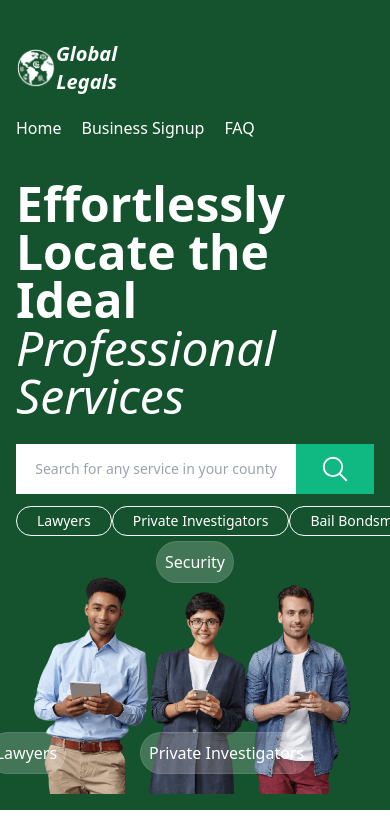
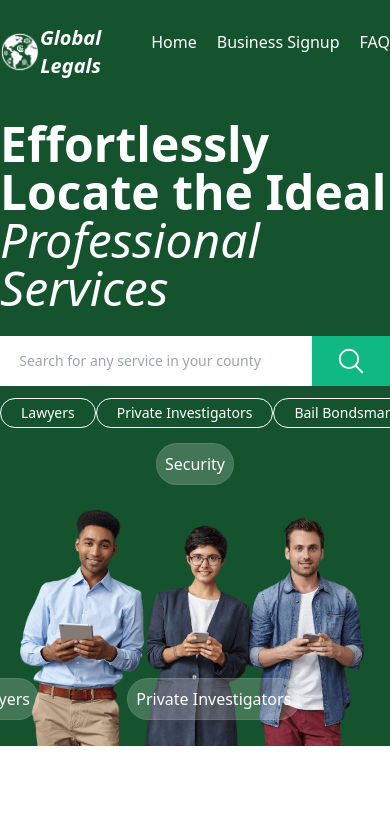
Before and after one commit to Nagarjunl/global-legals-ui, a React (Vite) app: page / in a window 390 px wide. Shown: the top 837 px of the page. Built offline with nearby package versions, Linux system fonts and the light colour scheme.

Commit message:
landing_ responsive_design

```diff
--- a/src/pages/Home.jsx
+++ b/src/pages/Home.jsx
@@ -25,7 +25,7 @@ import Globe from "../assets/image131.png";
 const Home = () => {
   return (
     <div className="max-w-screen min-h-screen">
-      <div class="bg-green-900 flex flex-col items-stretch p-4 md:p-8 md:max-w-full">
+      <div class="bg-green-900 flex flex-col items-stretch  md:max-w-full">
         <div class="flex justify-between items-stretch flex-wrap w-full gap-5 mt-1 md:pr-5">
           <div class="items-center mt-5 flex justify-between gap-2">
             <button class="flex">
@@ -85,19 +85,19 @@ const Home = () => {
                 </p>
               </div>
             </div>
-            <div class="relative items-stretch w-full md:w-1/2 ml-0 md:ml-5">
+            <div class="relative items-stretch w-full md:w-1/2  bottom-0 ml-0 md:ml-5">
               <img
                 alt="image"
                 src={RemovalImg}
-                class="aspect-[1.64] object-contain object-center w-full overflow-hidden grow mt-10 md:mt-12"
+                class="aspect-[1.64] object-contain object-center w-full overflow-hidden grow mt-20 md:mt-12"
               />
               <span class="absolute p-2  text-white bottom-[82%] left-[50%] transform -translate-x-1/2 bg-white bg-opacity-20 border border-solid border-white border-opacity-10 rounded-full backdrop-blur-2">
                 Security
               </span>
-              <span class="absolute p-2 text-white bottom-[8%] right-[86%] bg-white bg-opacity-20 border border-solid border-white border-opacity-10 rounded-full backdrop-blur-2">
+              <span class="absolute p-2 text-white bottom-[8%] right-[90%] bg-white bg-opacity-20 border border-solid border-white border-opacity-10 rounded-full backdrop-blur-2">
                 Lawyers
               </span>
-              <span class="absolute p-2 text-white bottom-[8%] right-[17%] bg-white bg-opacity-20 border border-solid border-white border-opacity-10 rounded-full backdrop-blur-2">
+              <span class="absolute p-2 text-white bottom-[8%] right-[23%] bg-white bg-opacity-20 border border-solid border-white border-opacity-10 rounded-full backdrop-blur-2">
                 Private Investigators
               </span>
             </div>
@@ -372,7 +372,7 @@ const Home = () => {
                       <div className="text-black text-xs">
                         Preferred Contact method
                       </div>
-                      <Dropdown className="text-gray-500 text-sm whitespace-nowrap border bg-white justify-center mt-2 pl-3 pr-16 py-3 rounded-lg border-solid border-slate-200 items-start max-md:pr-5" />
+                      <Dropdown className="text-gray-500 text-sm whitespace-nowrap border bg-white justify-center mt-2 pl-3 pr-16 py-3 rounded-lg border-solid border-slate-200 items-start max-md:pr-8" />
                     </div>
                   </div>
                   <div className="text-black text-xs mt-3 max-md:max-w-full">
@@ -388,9 +388,9 @@ const Home = () => {
                       src={Captacha}
                       className="aspect-[2.89] object-contain object-center w-44 overflow-hidden shrink-0 max-w-full"
                     />
-                    <div className="text-white text-sm whitespace-nowrap justify-center items-center bg-blue-600 self-center my-auto px-16 py-3 rounded-lg max-md:px-5">
+                    <button className="text-white text-sm whitespace-nowrap justify-center items-center bg-blue-600 self-center my-auto px-16 py-3 rounded-lg max-md:px-5">
                       Submit
-                    </div>
+                    </button>
                   </div>
                 </div>
               </div>
```
